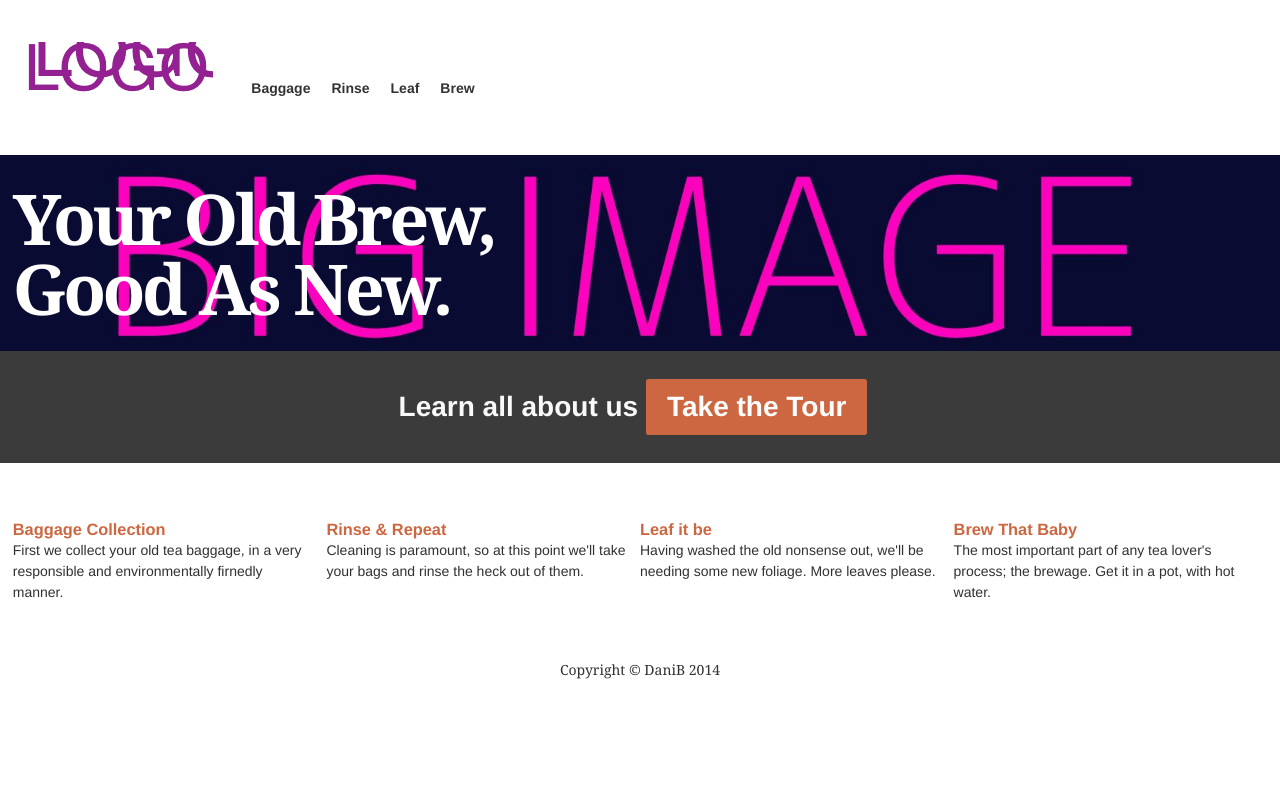
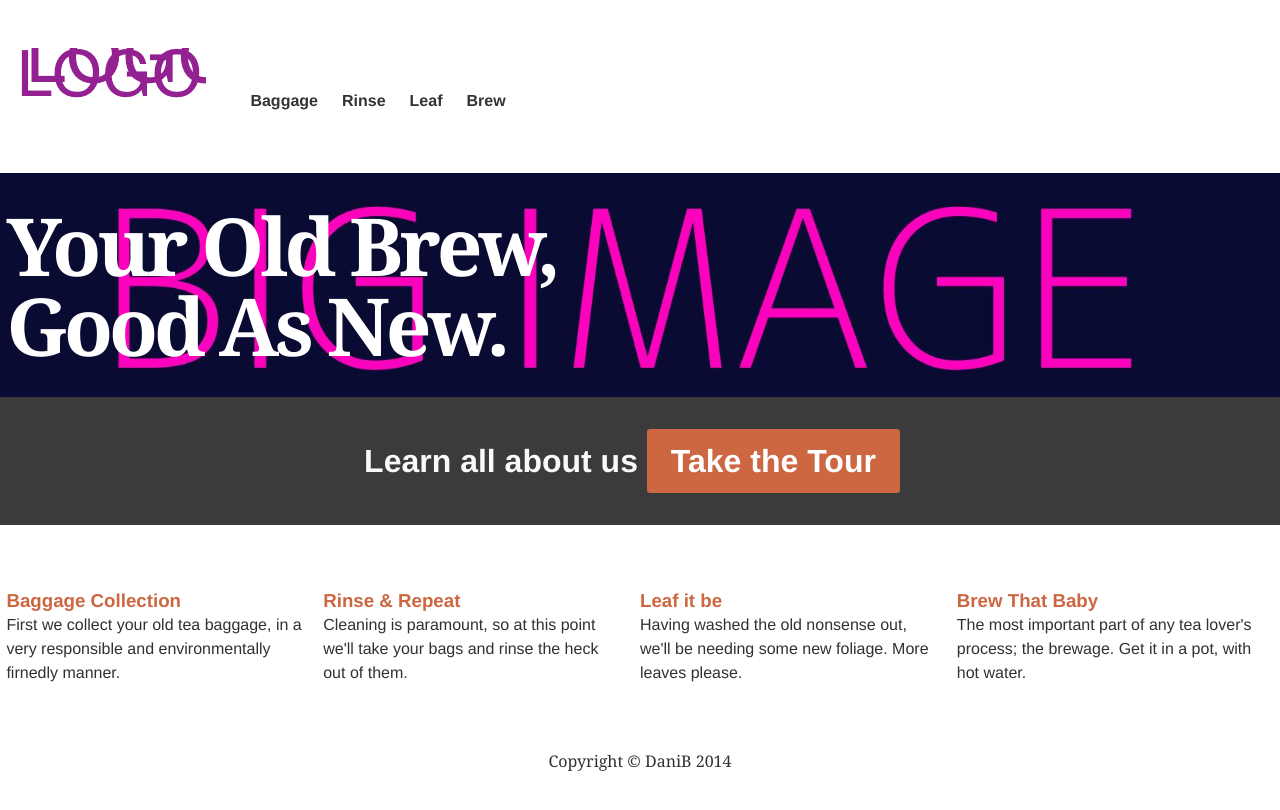
Before and after one commit to danielabar/rwd-tuts, a website: page app/polish.html in a window 1280 px wide. Drawn offline with nearby package versions, Linux system fonts and the light colour scheme; files that its build step writes are made by us from their sources.

Commit message:
combine grid.css into main.css because build system isn't doing so

```diff
--- a/app/styles/main.css
+++ b/app/styles/main.css
@@ -1,6 +1,3 @@
-/* imports */
-@import url("grid.css");
-
 /* Default styles are for small screens */
 * {
   -moz-boz-sizing: border-box;
@@ -28,6 +25,50 @@ body {
   font-size: 0.875em;
   line-height: 1.5em;
   color: #313131;
+}
+
+.row {
+  float: left;
+  clear: both;
+  width: 100%;
+}
+
+.container .columns {
+  float: left;
+  padding-right: 1em;
+  border-left: 1em;
+}
+
+.container .columns.one,
+.container .columns.two,
+.container .columns.three,
+.container .columns.four,
+.container .columns.five,
+.container .columns.six,
+.container .columns.seven,
+.container .columns.eight,
+.container .columns.nine,
+.container .columns.ten,
+.container .columns.eleven,
+.container .columns.twelve,
+.container .columns.thirteen,
+.container .columns.fourteen,
+.container .columns.fifteen,
+.container .columns.sixteen   {   width: 100%;    }
+
+.clearfix:after,
+.container:after {
+  content: '';
+  display: block;
+  overflow: hidden;
+  visibility: hidden;
+  width: 0;
+  height: 0;
+  clear: both;
+}
+.clearfix,
+.container {
+  zoom: 1;
 }
 
 img {
@@ -176,6 +217,34 @@ nav[role="primary"] ul li:last-child a {
 /* media queries: For screens larger than 450px */
 @media only screen and (min-width: 450px) {
 
+  body {
+    font-size: 1em; /* 16px */
+    line-height: 1.5em;
+    color: #313131;
+  }
+
+  .container .columns.one       {   width: 6.25%;   }
+  .container .columns.two       {   width: 12.5%;   }
+  .container .columns.three     {   width: 18.75%;  }
+  .container .columns.four      {   width: 25%;     }
+  .container .columns.five      {   width: 31.5%;   }
+  .container .columns.six       {   width: 37.5%;   }
+  .container .columns.seven     {   width: 43.75%;  }
+  .container .columns.eight     {   width: 50%;     }
+  .container .columns.nine      {   width: 56.25%;  }
+  .container .columns.ten       {   width: 62.5%;   }
+  .container .columns.eleven    {   width: 68.75%;  }
+  .container .columns.twelve    {   width: 75%;     }
+  .container .columns.thirteen  {   width: 81.25%;  }
+  .container .columns.fourteen  {   width: 87.5%;   }
+  .container .columns.fifteen   {   width: 93.75%;  }
+  .container .columns.sixteen   {   width: 100%;    }
+
+  .container {
+    width: 99%;
+    margin: 0 auto;
+  }
+
   h1.logo {
     float: left;
     margin: 0 1em 0 0;
@@ -249,3 +318,8 @@ nav[role="primary"] ul li:last-child a {
   }
 
 }
+
+/* Support for browsers older than IE9 */
+.lt-ie9 .container {
+  max-width: 600px;
+}
```
Also changed, not shown: dist/break-points.html, dist/flex-image.html, dist/fluid-grid.html, dist/index.html, dist/media-query.html, dist/mobile-first.html, dist/more-media-query.html, dist/navigation.html, dist/performance.html, dist/polish.html, dist/styles/11e96e44.main.css (deleted), dist/styles/4fd4aa04.main.css (added).
